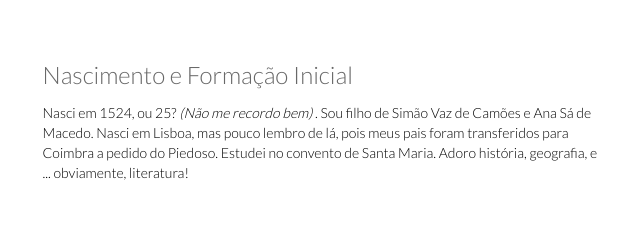
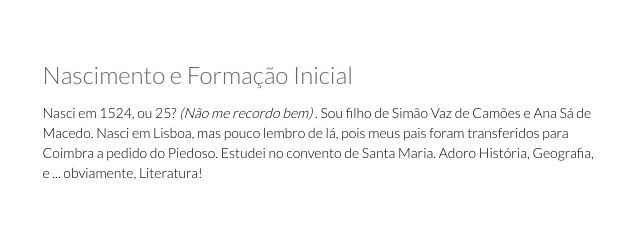
Before and after one commit to FelipeSec-zz/camoes, a plain HTML site: page index.html in a window 1280 px wide. Shown: the part 1014-1262 px from the top of the page, 515-1155 px from the left. Drawn offline with Linux system fonts and the light colour scheme.

Commit message:
capitalization

```diff
--- a/index.html
+++ b/index.html
@@ -121,7 +121,7 @@
                         <h2>Nascimento e Formação Inicial</h2>
                         <p> Nasci em 1524, ou 25? <i>(Não me recordo bem)</i> . Sou filho de Simão Vaz de Camões
                         e Ana Sá de Macedo. Nasci em Lisboa, mas pouco lembro de lá, pois meus pais foram transferidos para Coimbra
-                    a pedido do Piedoso. Estudei no convento de Santa Maria. Adoro história, geografia, e ... obviamente, literatura! </p>
+                    a pedido do Piedoso. Estudei no convento de Santa Maria. Adoro História, Geografia, e ... obviamente, Literatura! </p>
                     </div>
                 </div>
                 <div class="single-features">
```
